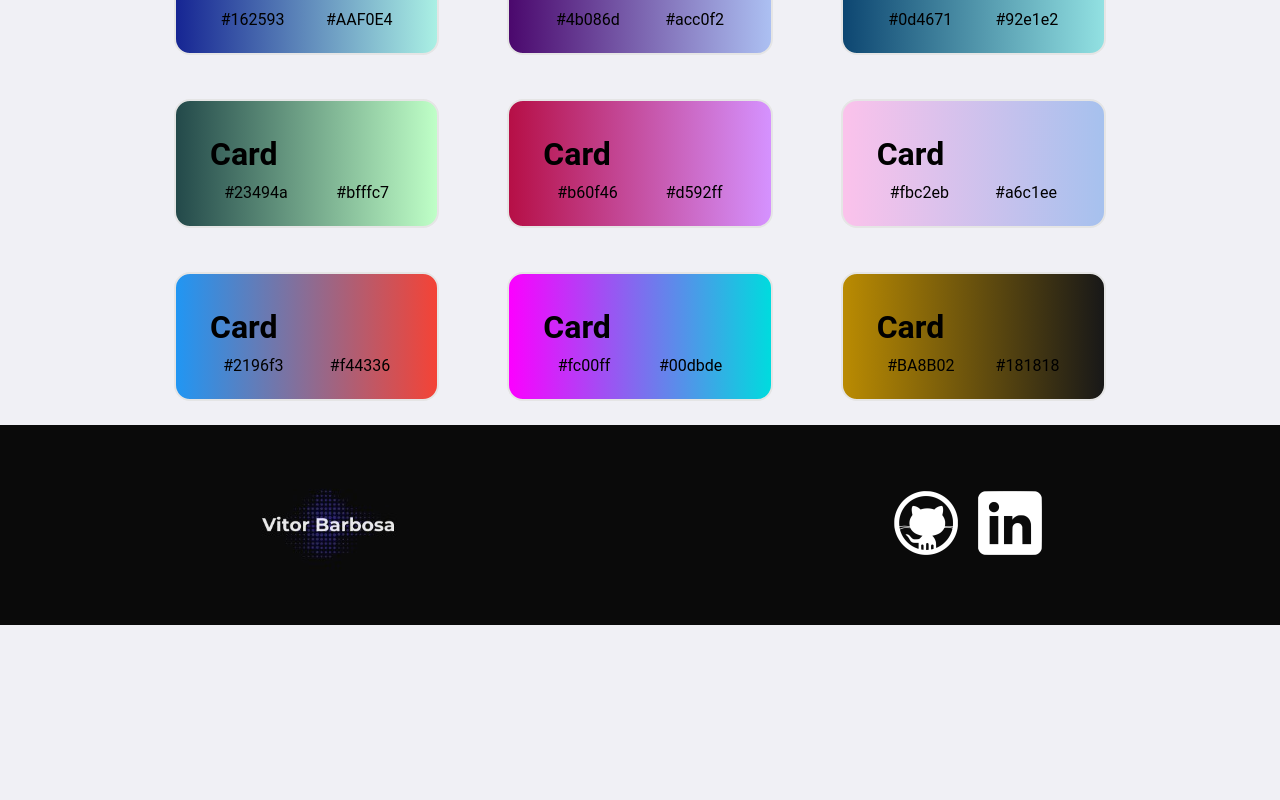
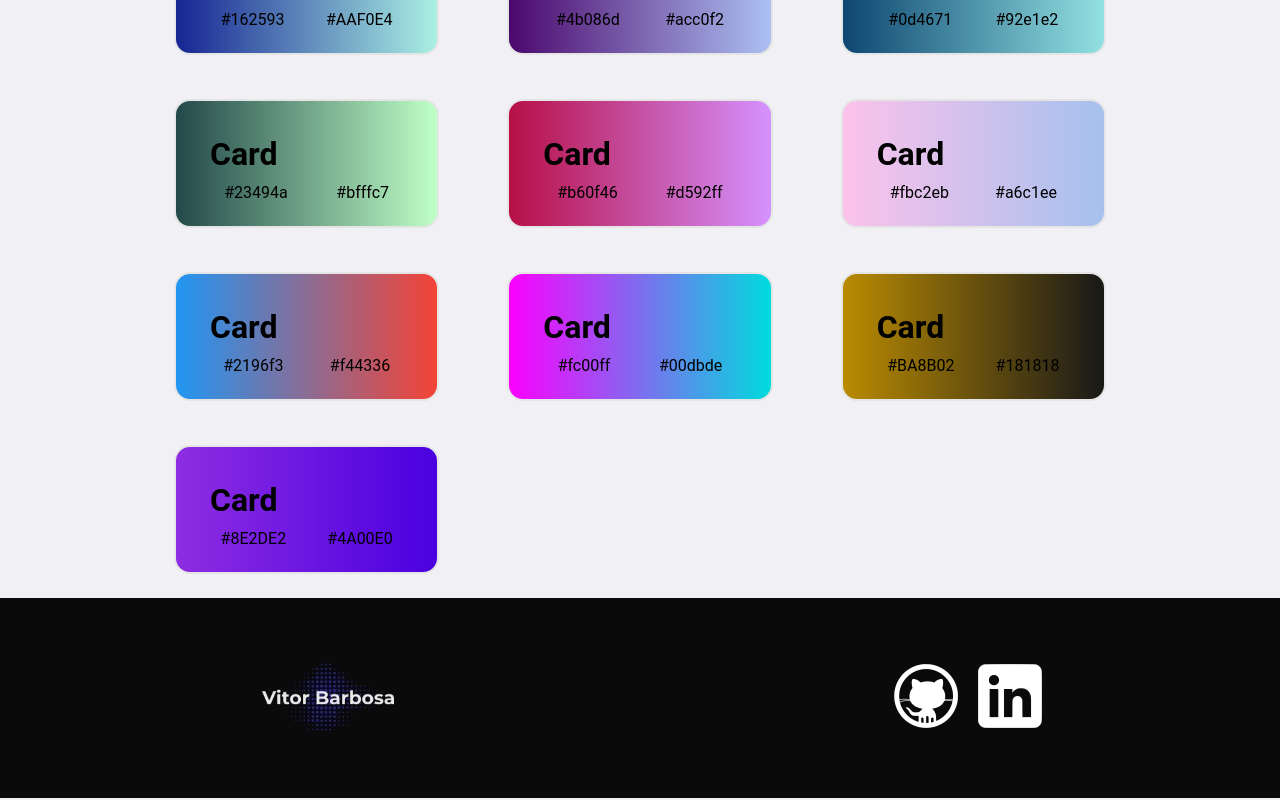
Before and after one commit to RAJ66/Gradient-Color, a React (Create React App) app: page / in a window 1280 px wide. Shown: the part 739-1539 px from the top of the page. Before the commit the page ends 1366 px from the top, so only its background shows below. Built offline with nearby package versions, Linux system fonts and the light colour scheme.

Commit message:
doc: added gradient color

```diff
--- a/src/data.js
+++ b/src/data.js
@@ -71,4 +71,8 @@ export const stockData = [
     color1: "#BA8B02",
     color2: "#181818",
   },
+  {
+    color1: "#8E2DE2",
+    color2: "#4A00E0",
+  },
 ];
```
